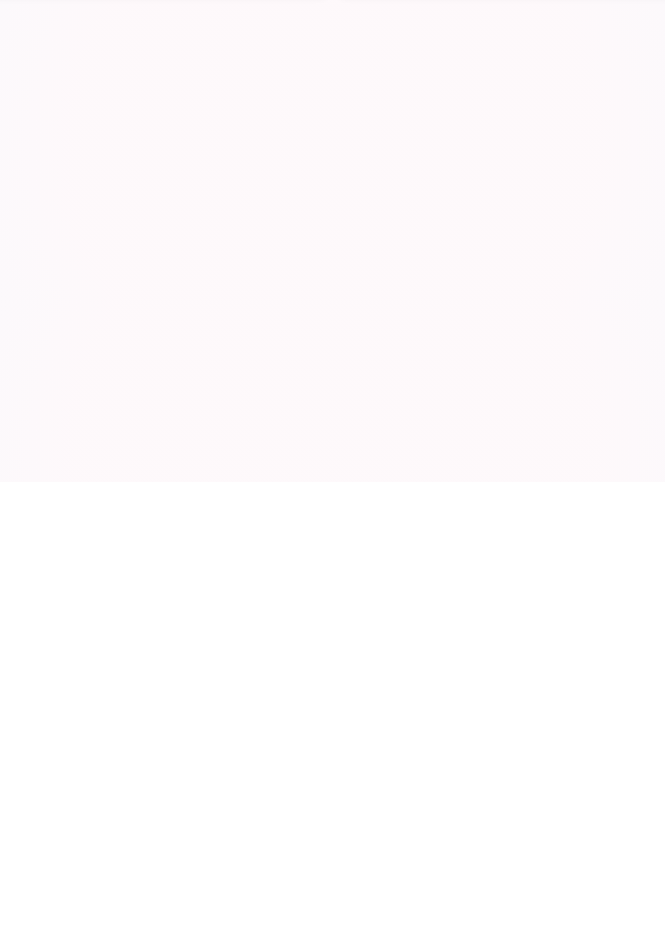
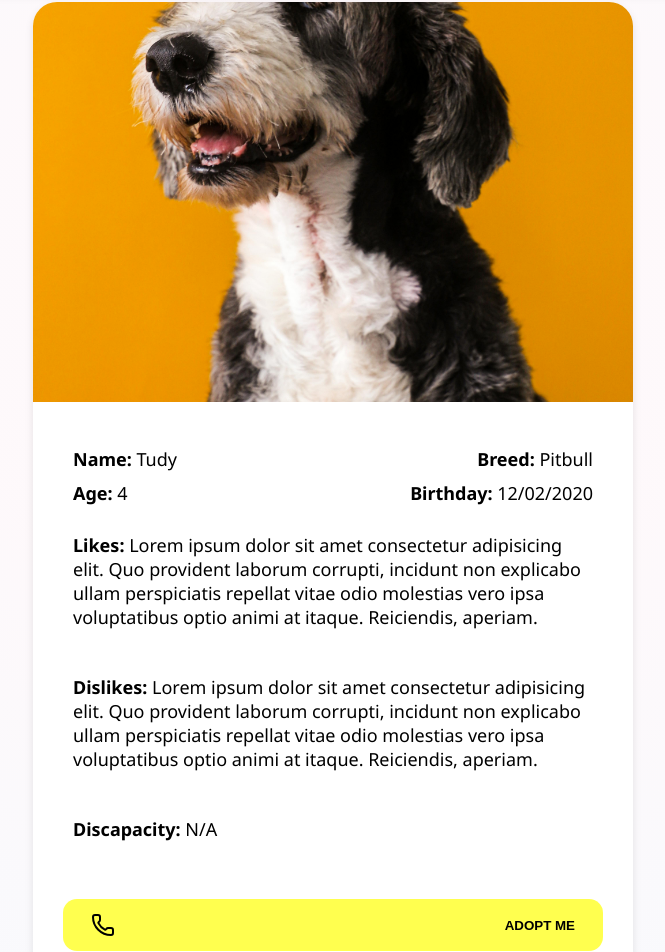
Before and after one commit to DuvanLT/Adopt, a React (Vite) app: page /adopt in a window 1280 px wide. Shown: the part 318-1270 px from the top of the page, without its empty margins (307-972 px from the left). Before the commit the page ends 800 px from the top, so only its background shows below. Built offline with nearby package versions, Linux system fonts and the light colour scheme.

Commit message:
pet information card

```diff
--- /dev/null
+++ b/src/components/PetInformation.tsx
@@ -0,0 +1,33 @@
+import '../styles/petinformation.css';
+import { Phone } from 'lucide-react';
+export default function PetInformation() {
+    return (
+        <div className="Pet_container">
+            <picture className='pet__picture'>
+                <img src="/peludo.jpg" alt="" className='pet__picture-image' />
+            </picture>
+            <div className="pet__information">
+            <div className="pet__information-element">
+                <span><b>Name:</b> Tudy</span>
+                <span><b>Breed:</b> Pitbull</span>
+            </div>
+            <div className="pet__information-element">
+                <span><b>Age:</b> 4</span>
+                <span><b>Birthday:</b> 12/02/2020</span>
+            </div>
+            <div className="pet__information-element">
+                <p className='pet__information-likes'><b>Likes:</b> Lorem ipsum dolor sit amet consectetur adipisicing elit. Quo provident laborum corrupti, incidunt non explicabo ullam perspiciatis repellat vitae odio molestias vero ipsa voluptatibus optio animi at itaque. Reiciendis, aperiam.</p>
+            </div>
+            <div className="pet__information-element">
+                <p className='pet__information-likes'><b>Dislikes:</b> Lorem ipsum dolor sit amet consectetur adipisicing elit. Quo provident laborum corrupti, incidunt non explicabo ullam perspiciatis repellat vitae odio molestias vero ipsa voluptatibus optio animi at itaque. Reiciendis, aperiam.</p>
+            </div>
+            <div>
+                <p className='pet__information-likes'><b>Discapacity:</b> N/A</p>
+            </div>
+        </div>
+        <button className='pet_contact'>
+            <Phone />
+            ADOPT ME</button>
+        </div>
+    );
+}
--- a/src/pages/Adopt.tsx
+++ b/src/pages/Adopt.tsx
@@ -1,4 +1,5 @@
 import Header from "../components/Header";
+import PetInformation from "../components/PetInformation";
 import Sesion from "../components/Sesion"
 import '../styles/sesion.css';
 export default function Adopt() {
@@ -9,6 +10,7 @@ export default function Adopt() {
     <Sesion image={"/pexels-rdne-7516476.jpg"} text={"Perros"} />
     <Sesion image={"/pexels-shvetsa-4587958.jpg"} text={"Gatos"} />
     </div>
+    <PetInformation />
     </>
    )
 }
--- /dev/null
+++ b/src/styles/petinformation.css
@@ -0,0 +1,58 @@
+.Pet_container{
+    max-width: 600px;
+    margin: auto;
+    background: var(--white-color);
+    display: flex;
+    flex-direction: column;
+    justify-content: center;
+    align-items: center;
+    box-shadow: var(--box-shadow);
+    border-radius: 12px;
+    z-index: 50;
+    border-radius: 24px 24px 0 0;
+}
+
+.pet__picture{
+    width: 100%;
+    height: 100%;
+}
+
+.pet__picture-image{
+    border-radius: 24px 24px 0 0;
+    max-height: 400px;
+    min-width: 100%;
+    object-fit: cover;
+    height: 100%;
+}
+.pet__information{
+    margin: 20px;
+    padding: 20px;
+    display: flex;
+    flex-direction: column;
+    gap: 10px;
+}
+.pet__information-element{
+    display: flex;
+    justify-content: space-between;
+    width: 100%;
+    font-size: 18px;
+}
+
+.pet__information-likes{
+    font-size: 18px;
+}
+
+.pet_contact{
+    width: 90%;
+    display: flex;
+    flex-direction: row;
+    align-items: center;
+    justify-content: space-between;
+    margin-bottom: 20px;
+    transition: all 1s;
+    font-weight: 800;
+}
+
+.pet_contact:hover{
+    background-color: #32f763;
+}
--- a/src/styles/sesion.css
+++ b/src/styles/sesion.css
@@ -7,7 +7,7 @@
     border-radius: 8px;
     box-shadow: var(--box-shadow);
     overflow: hidden;
-    margin-top: 10px;
+    margin: 10px 5px;
 }
 .sesion{
     position: relative;
```
